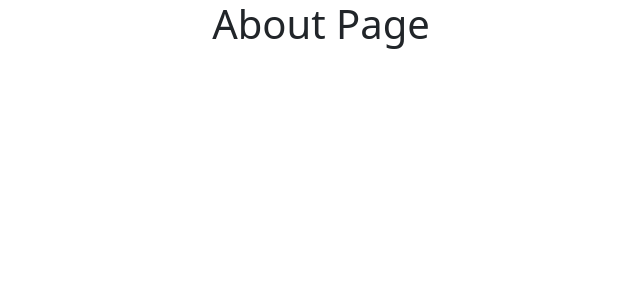
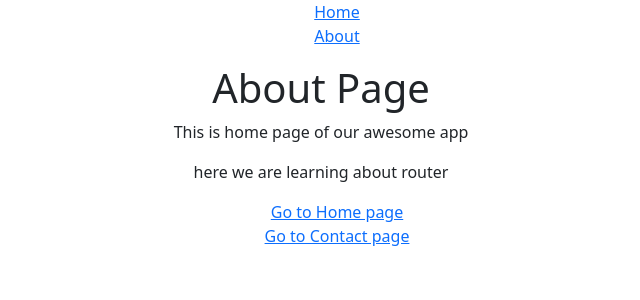
Before and after one commit to Arvindkr123/React-Learning, a React (Create React App) app: page /about in a window 1280 px wide. Shown: the top 300 px of the page, without its empty margins (319-959 px from the left). Built offline with nearby package versions, Linux system fonts and the light colour scheme.

Commit message:
simple link for router and page also added

```diff
--- a/src/About.js
+++ b/src/About.js
@@ -1,11 +1,22 @@
 import React from 'react'
+import { Link } from 'react-router-dom';
 
 function About() {
-  return (
-    <div>
-      <h1>About Page</h1>
-    </div>
-  )
+    return (
+        <div>
+            <h1>About Page</h1>
+            <p>This is home page of our awesome app</p>
+            <p>here we are learning about router</p>
+            <ul style={{listStyle:'none'}}>
+                <li>
+                    <Link to="/">Go to Home page</Link>
+                </li>
+                <li>
+                    <Link to="/contact">Go to Contact page</Link>
+                </li>
+            </ul>
+        </div>
+    )
 }
 
 export default About;
--- a/src/App.js
+++ b/src/App.js
@@ -1,20 +1,26 @@
 import logo from './logo.svg';
 import './App.css';
-import { BrowserRouter as BR, Routes, Route } from 'react-router-dom';
+import { BrowserRouter as BR, Routes, Route} from 'react-router-dom';
 import Home from './Home';
 import About from './About';
-
+import Navbar from './Navbar';
 import React from 'react'
+import Page404 from './Page404';
+import Contact from './Contact';
 
 function App() {
   return (
     <div className='App'>
       {/* <h1>Router in React</h1> */}
       <BR>
+      <Navbar/>
         <Routes>
-          <Route path='/' element={<Home/>}/>
-          <Route path='/about' element={<About/>}/>
+          <Route path='/' element={<Home />} />
+          <Route path='/about' element={<About />} />
+          <Route path='/contact' element={<Contact/>} />
+          <Route path='/*' element={<Page404/>} />
         </Routes>
+      {/* <Navbar/> */}
       </BR>
     </div>
   )
--- /dev/null
+++ b/src/Contact.js
@@ -0,0 +1,20 @@
+import React from 'react'
+import { Link } from 'react-router-dom';
+
+function Contact() {
+  return (
+    <div>
+        <h1>This is Contact Page</h1>
+        <ul style={{listStyle:'none'}}>
+                <li>
+                    <Link to="/">Go to Home page</Link>
+                </li>
+                <li>
+                    <Link to="/about">Go to About page</Link>
+                </li>
+            </ul>
+    </div>
+  )
+}
+
+export default Contact;
--- a/src/Home.js
+++ b/src/Home.js
@@ -1,9 +1,20 @@
 import React from 'react'
+import { Link } from 'react-router-dom';
 
 function Home() {
   return (
     <div>
         <h1>Home Page</h1>
+        <p>This is home page of our awesome app</p>
+        <p>here we are learning about router</p>
+        <ul style={{listStyle:'none'}}>
+                <li>
+                    <Link to="/about">Go to about page</Link>
+                </li>
+                <li>
+                    <Link to="/contact">Go to Contact page</Link>
+                </li>
+            </ul>
     </div>
   )
 }
--- /dev/null
+++ b/src/Navbar.js
@@ -0,0 +1,14 @@
+import React, { Link } from 'react-router-dom'
+
+function Navbar() {
+    return (
+        <div>
+            <ul style={{listStyle:'none'}}>
+                <li><Link to="/">Home</Link><br /></li>
+                <li><Link to="/about">About</Link></li>
+            </ul>
+        </div>
+    )
+}
+
+export default Navbar
--- /dev/null
+++ b/src/Page404.js
@@ -0,0 +1,14 @@
+import React from 'react'
+import { Link } from 'react-router-dom';
+
+function Page404() {
+  return (
+    <div>
+        <h1>404 Page</h1>
+        <p>This url is not present</p>
+        <Link to="/">Go to Home page</Link>
+    </div>
+  )
+}
+
+export default Page404;
```
